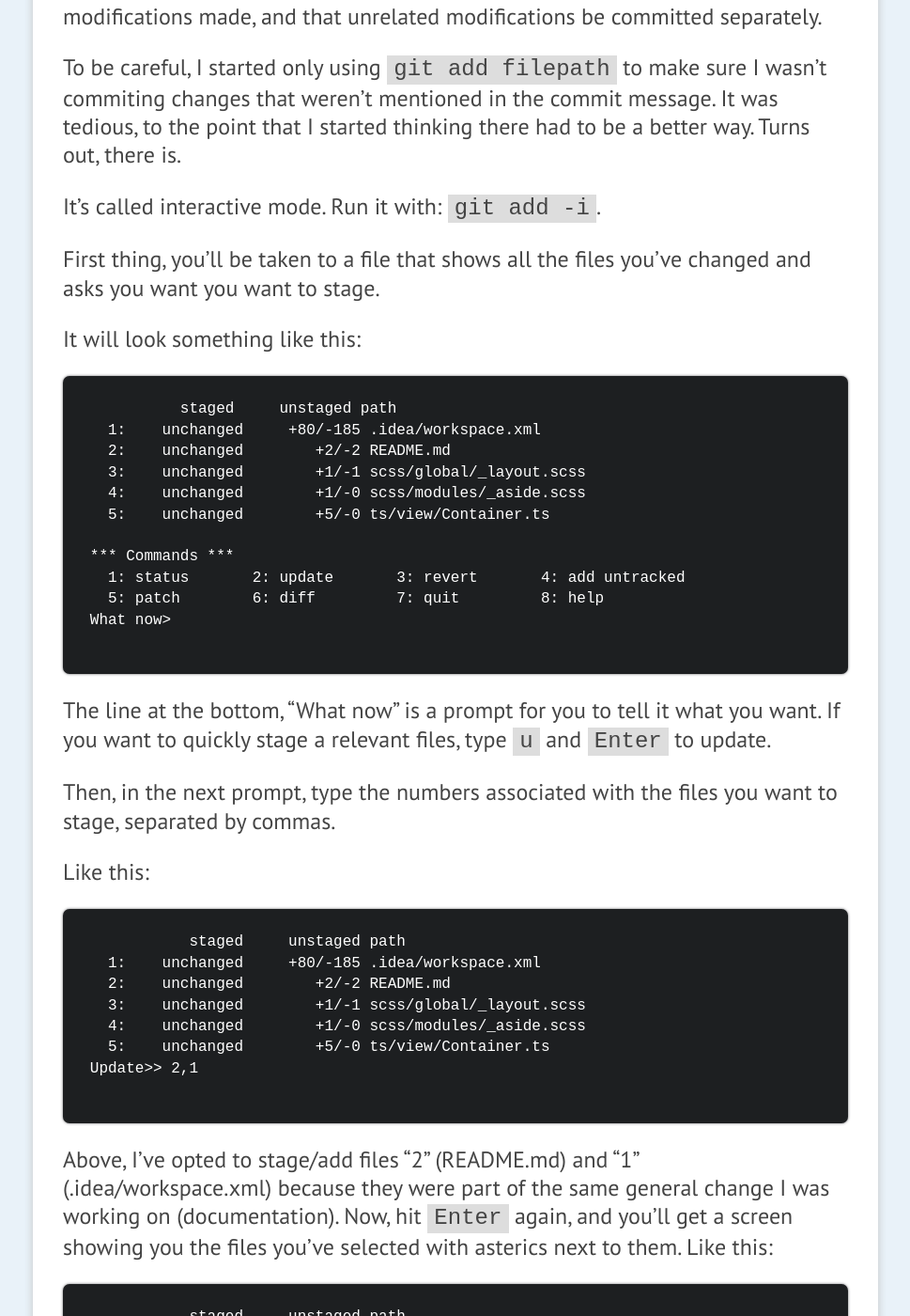
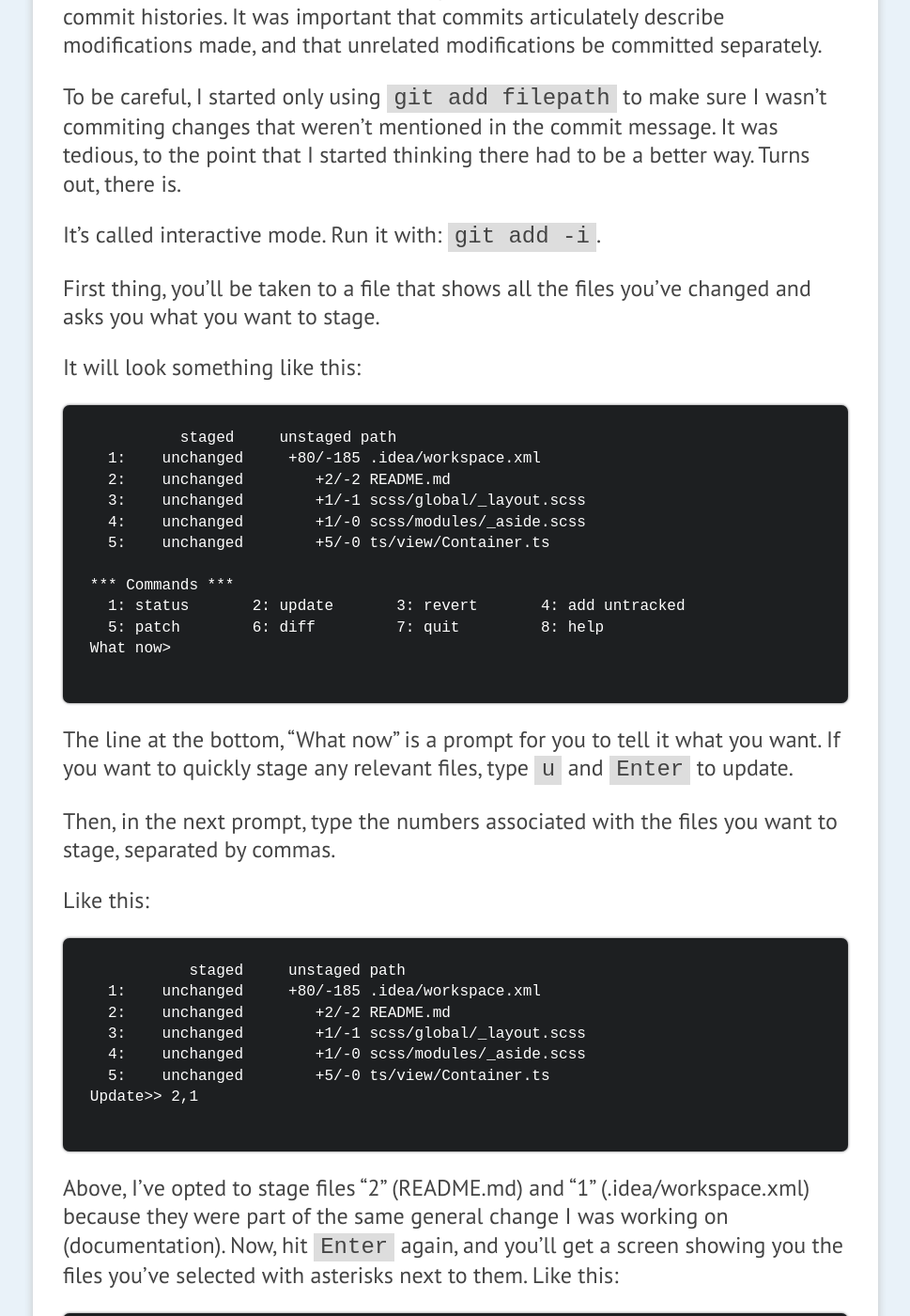
Before and after one commit to brycepj/devbryce-jekyll, a Jekyll site: the page built from _posts/2014-08-25-staging-files-with-git-quickly-and-precisely.md, in a window 1280 px wide and 1400 px high, scrolled down 538 px. Shown: the whole window at 94% size, without its empty margins (155-1124 px from the left). Built offline with Jekyll 4.4.1, drawn with Linux system fonts in a browser that asks for light colours; some of the changed text lies outside the part shown.

Commit message:
blank commit

````diff
--- a/_posts/2014-08-25-staging-files-with-git-quickly-and-precisely.md
+++ b/_posts/2014-08-25-staging-files-with-git-quickly-and-precisely.md
@@ -15,7 +15,7 @@ To be careful, I started only using `git add filepath` to make sure I wasn't com
 
 It's called interactive mode. Run it with: `git add -i`.
 
-First thing, you'll be taken to a file that shows all the files you've changed and asks you want you want to stage.
+First thing, you'll be taken to a file that shows all the files you've changed and asks you what you want to stage.
 
 It will look something like this:
 
@@ -34,7 +34,7 @@ What now>
 
 ```
 
-The line at the bottom, "What now" is a prompt for you to tell it what you want. If you want to quickly stage a relevant files, type `u` and `Enter` to update.
+The line at the bottom, "What now" is a prompt for you to tell it what you want. If you want to quickly stage any relevant files, type `u` and `Enter` to update.
 
 Then, in the next prompt, type the numbers associated with the files you want to stage, separated by commas.
 
@@ -51,7 +51,7 @@ Update>> 2,1
 
 ```
 
-Above, I've opted to stage/add files "2" (README.md) and "1" (.idea/workspace.xml) because they were part of the same general change I was working on (documentation). Now, hit `Enter` again, and you'll get a screen showing you the files you've selected with asterics next to them. Like this:
+Above, I've opted to stage files "2" (README.md) and "1" (.idea/workspace.xml) because they were part of the same general change I was working on (documentation). Now, hit `Enter` again, and you'll get a screen showing you the files you've selected with asterisks next to them. Like this:
 
 ```
            staged     unstaged path
````
Also changed, not shown: other parts of _posts/2014-08-25-staging-files-with-git-quickly-and-precisely.md (+1 -1 lines).
